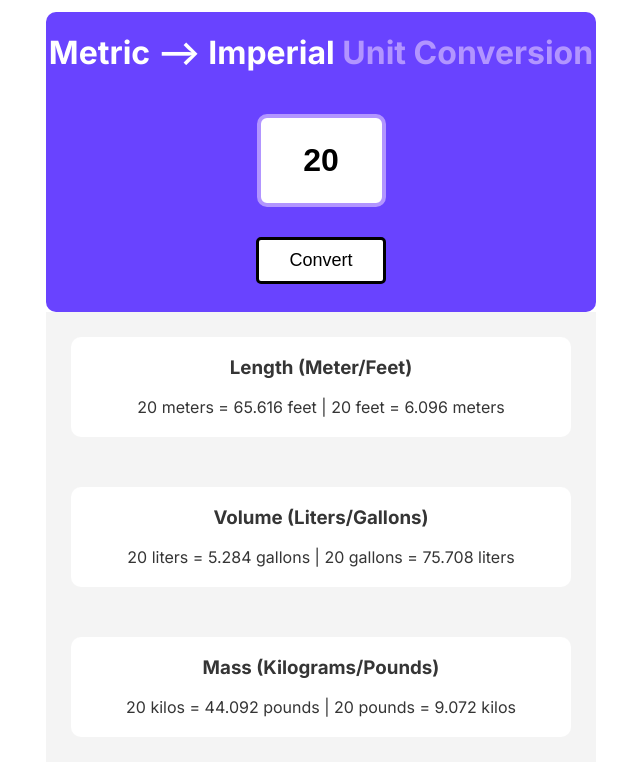
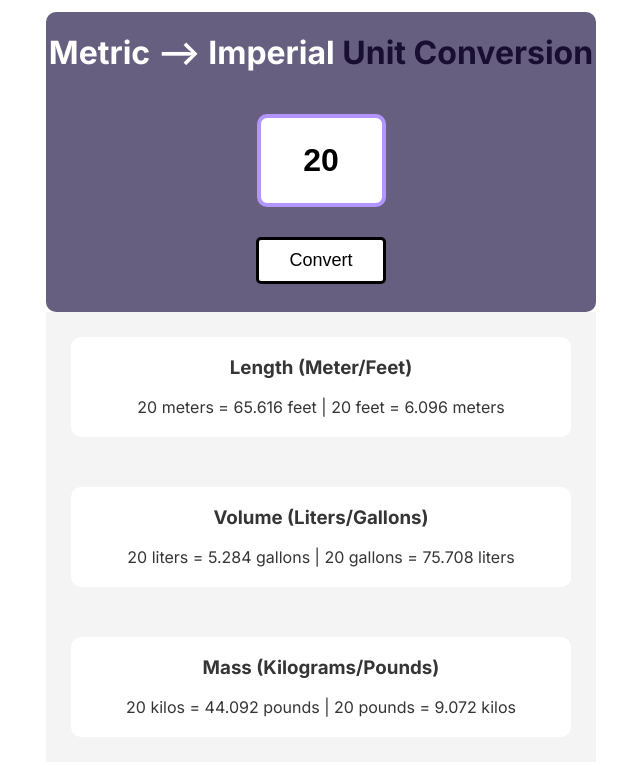
Before and after one commit to siddrashx102/unit-converter, a plain HTML site: page index.html in a window 1280 px wide. Shown: the whole page, without its empty margins (319-959 px from the left). Drawn offline with Linux system fonts and the light colour scheme.

Commit message:
Changed styling

```diff
--- a/index.html
+++ b/index.html
@@ -16,7 +16,7 @@
 
 <body>
     <div class="container-1">
-        <h1>Metric --> Imperial <span style="color: #b295ff;">Unit Conversion</span></h1>
+        <h1>Metric --> Imperial <span style="color: #180e32;">Unit Conversion</span></h1>
 
         <input id="input-box" type="text">
 
--- a/style.css
+++ b/style.css
@@ -23,7 +23,7 @@ body {
   width: 550px;
   height: 300px;
   margin: 0 auto;
-  background-color: #6943ff;
+  background-color: #665f80;
   color: white;
   border-radius: 10px;
 }
```
